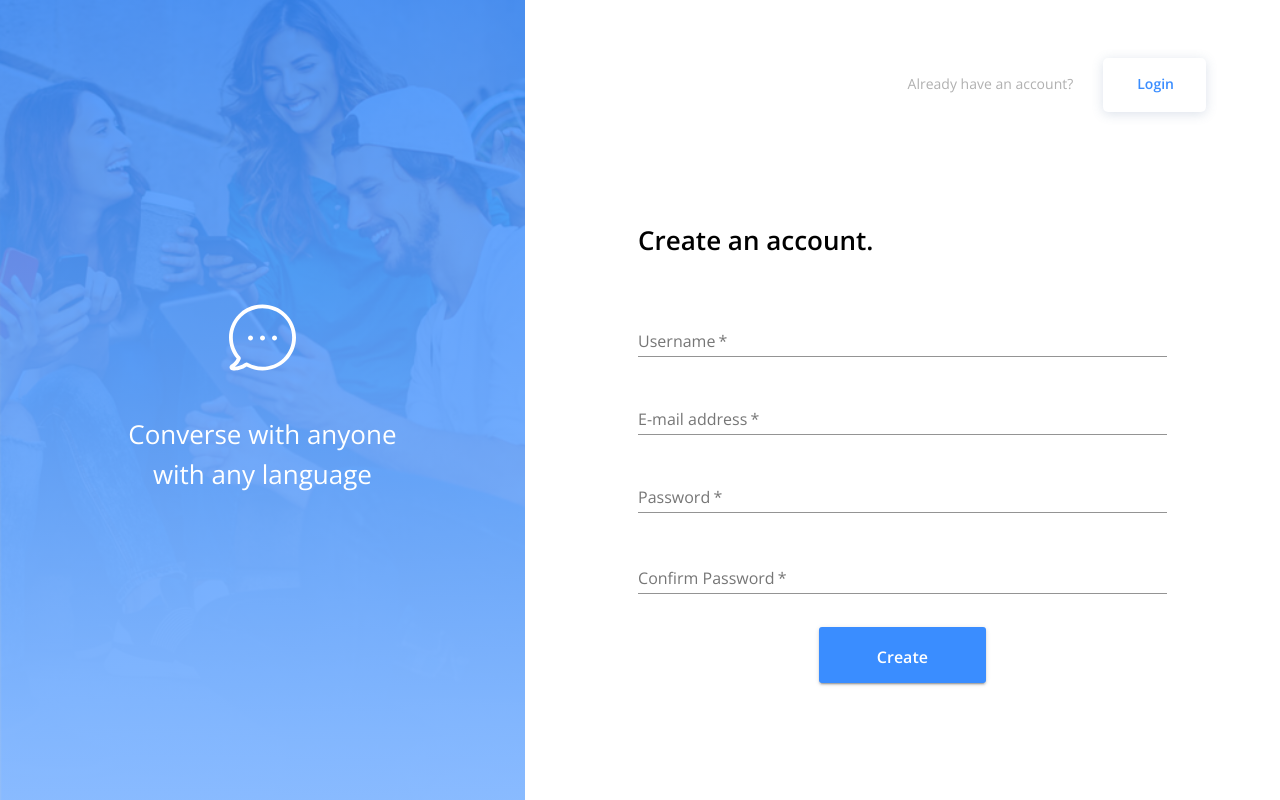
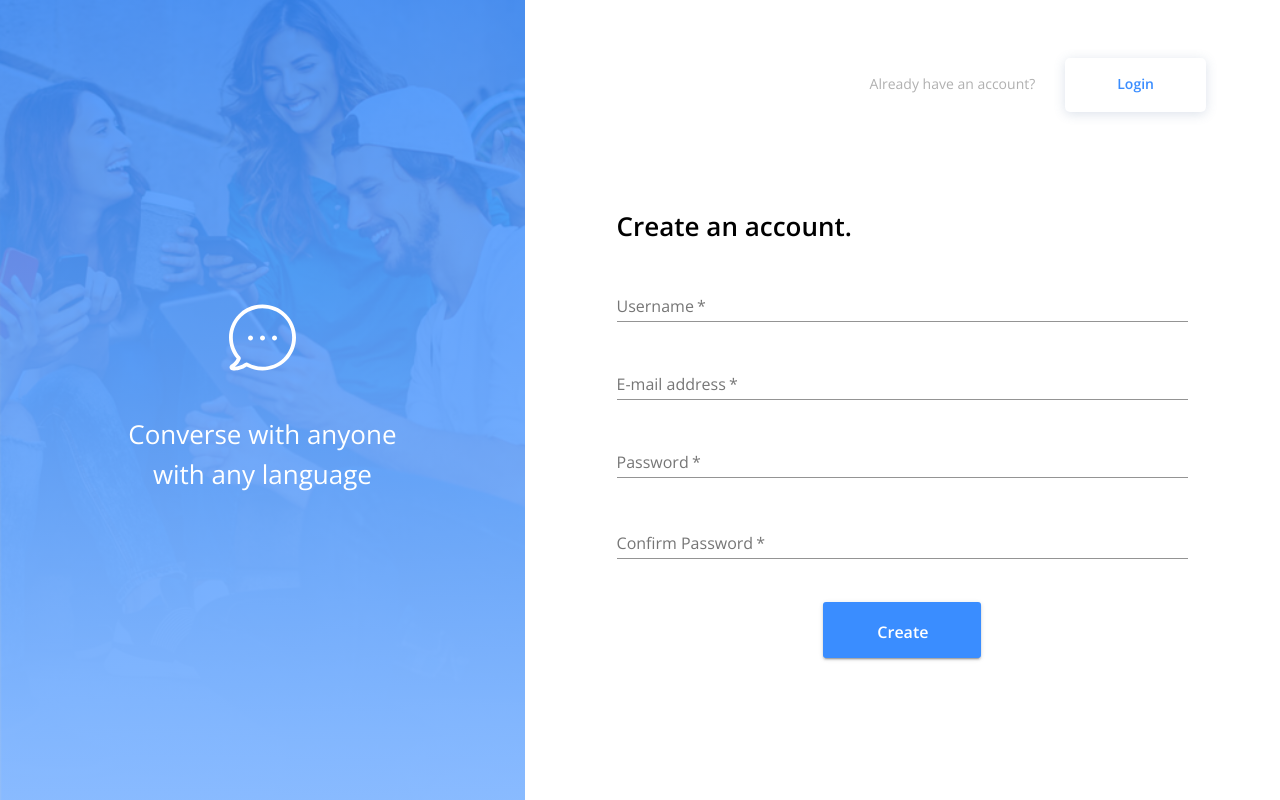
Before and after one commit to MirandaL27/16016e, a React (Create React App) app in the folder client/: page / in a window 1280 px wide. Built offline with nearby package versions, Linux system fonts and the light colour scheme; no server answers.

Commit message:
added additional styles to finish signup page.

```diff
--- a/client/src/Login.js
+++ b/client/src/Login.js
@@ -4,7 +4,6 @@ import Banner from './components/Banner';
 import FormHeader from './components/FormHeader';
 import FormButton from './components/FormButton';
 import { makeStyles } from '@material-ui/core/styles';
-// import useMediaQuery from '@material-ui/core/useMediaQuery';
 import {
   Grid,
   Box,
--- a/client/src/Signup.js
+++ b/client/src/Signup.js
@@ -3,6 +3,7 @@ import { useHistory } from 'react-router-dom';
 import Banner from './components/Banner';
 import FormHeader from './components/FormHeader';
 import FormButton from './components/FormButton';
+import { makeStyles } from '@material-ui/core/styles';
 import {
   Grid,
   Box,
@@ -12,10 +13,16 @@ import {
 } from '@material-ui/core';
 import FormTitle from './components/FormTitle';
 
+const signUpStyles = makeStyles((theme) => ({
+  padding1:{
+    paddingBottom: '40px',
+  }
+}));
 
 const Signup = ({ user, register, useStyles}) => {
   const history = useHistory();
   const classes = useStyles();
+  const signUpClasses = signUpStyles();
   const [formErrorMessage, setFormErrorMessage] = useState({});
 
   const handleRegister = async (event) => {
@@ -43,7 +50,7 @@ const Signup = ({ user, register, useStyles}) => {
       <Banner />
       <Grid container justifyContent="center" className={classes.boxText}>
         <FormHeader question="Already have an account?" btnText='Login' link='/login'/>
-        <Box width='70%' height="60%">
+        <Box width='75.7%' height="63.4%">
           <Box container className={classes.vertCenterBox}>
             <FormTitle titleText='Create an account.'/>
             <form onSubmit={handleRegister}>
@@ -100,7 +107,7 @@ const Signup = ({ user, register, useStyles}) => {
                     </FormHelperText>
                   </FormControl>
                 </Grid>
-                <Grid className={classes.textField}>
+                <Grid className={signUpClasses.padding1}>
                   <FormControl error={!!formErrorMessage.confirmPassword} fullWidth>
                     <TextField fullWidth
                       label="Confirm Password"
--- a/client/src/components/FormButton.js
+++ b/client/src/components/FormButton.js
@@ -12,8 +12,13 @@ const useStyles = makeStyles((theme) => ({
       fontWeight: "700",
       lineHeight: '24px',
       backgroundColor: 'rgb(58, 141, 255)',
-      padding: '18px 58px 14px 58px',
       borderRadius: '3px',
+    },
+    padding1: {
+      padding: '18px 58px 14px 58px'
+    },
+    padding2 : {
+      padding: '18px 53px 14px 54px'
     }
   }));
 
@@ -21,7 +26,7 @@ const FormButton = ({btnText}) => {
     const classes = useStyles();
     return (
         <Grid container justifyContent='center'>
-            <Button className={classes.submitButton} type="submit" variant="contained" size="large">
+            <Button className={`${classes.submitButton} ${(btnText.includes("Create")? classes.padding2 : classes.padding1)}`} type="submit" variant="contained" size="large">
                 {btnText}
             </Button>
         </Grid>
--- a/client/src/components/FormHeader.js
+++ b/client/src/components/FormHeader.js
@@ -34,13 +34,18 @@ import {
       '@media (max-width: 300px)': {
         marginRight: '15px'
       },
-      padding: '16px 32px 19px 34px',
       boxShadow: '0px 2px 12px rgba(74, 106, 149, 0.2)',
       borderRadius: '5px',
       color: 'rgb(58, 141, 255)',
       fontSize: 14,
       fontWeight: "600",
       lineHeight: '19px'
+    },
+    buttonPadding1: {
+      padding: '16px 32px 19px 34px'
+    },
+    buttonPadding2: {
+      padding: '16px 52px 19px 52px'
     },
     topButtonBox: {
       display: 'flex',
@@ -55,7 +60,7 @@ import {
       <Grid container alignItems='center' className={classes.topButtonBox}>
         <Typography className={classes.greyFont}>{question}</Typography>
         <Link href={link} to={link} className={classes.link}>
-          <Button className={classes.createAccountButton}>{btnText}</Button>
+          <Button className={`${classes.createAccountButton} ${(btnText.includes("Login")? classes.buttonPadding2 : classes.buttonPadding1)}`}>{btnText}</Button>
         </Link>
       </Grid>
       );
--- a/client/src/components/FormTitle.js
+++ b/client/src/components/FormTitle.js
@@ -16,9 +16,14 @@ import {
         fontSize: '12px'
       },
       fontWeight: "600",
-      marginBottom: '49px',
       height: '40px',
       lineHeight: '40px'
+    },
+    margin1: {
+      marginBottom: '49px'
+    },
+    margin2: {
+      marginBottom: '28px',
     }
   }));
 
@@ -26,7 +31,7 @@ const FormTitle = ({titleText}) => {
     const classes = useStyles();
     return (
         <Grid container item>
-            <Typography className={classes.title}>{titleText}</Typography>
+            <Typography className={`${classes.title} ${(titleText.includes('Create')? classes.margin2: classes.margin1)}`}>{titleText}</Typography>
         </Grid>
     );
 }
```
